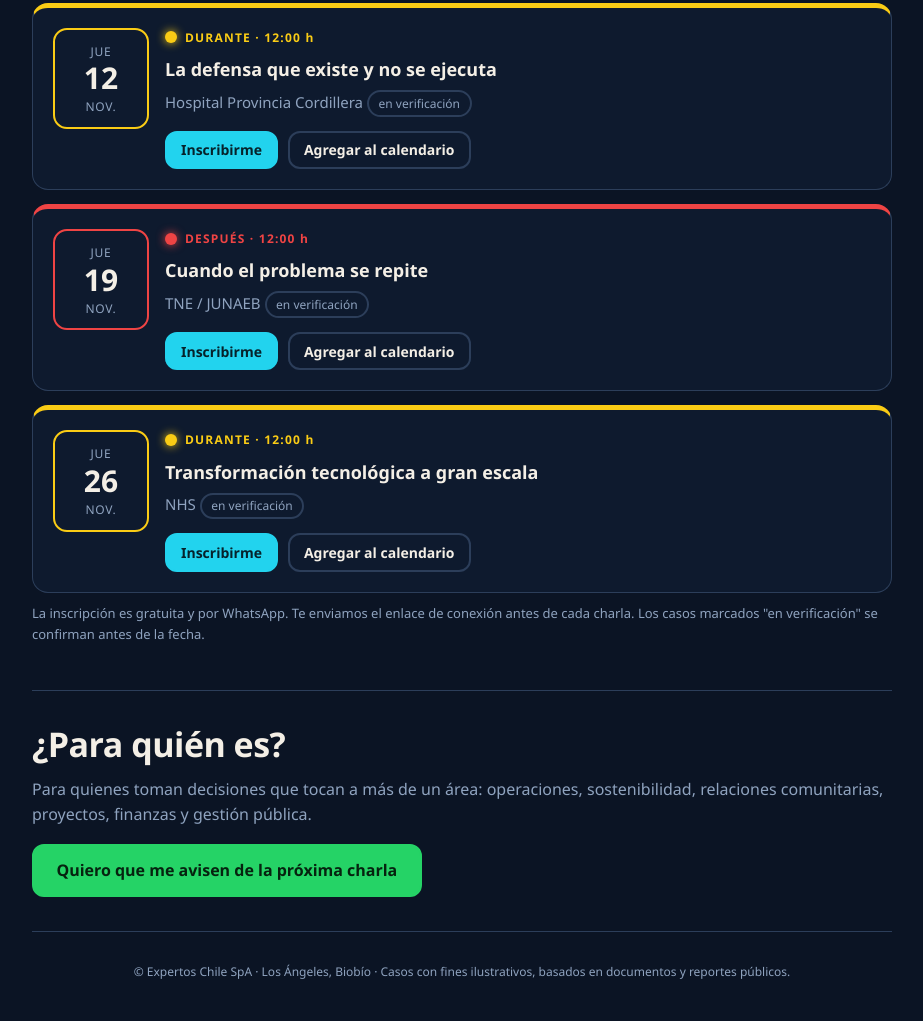
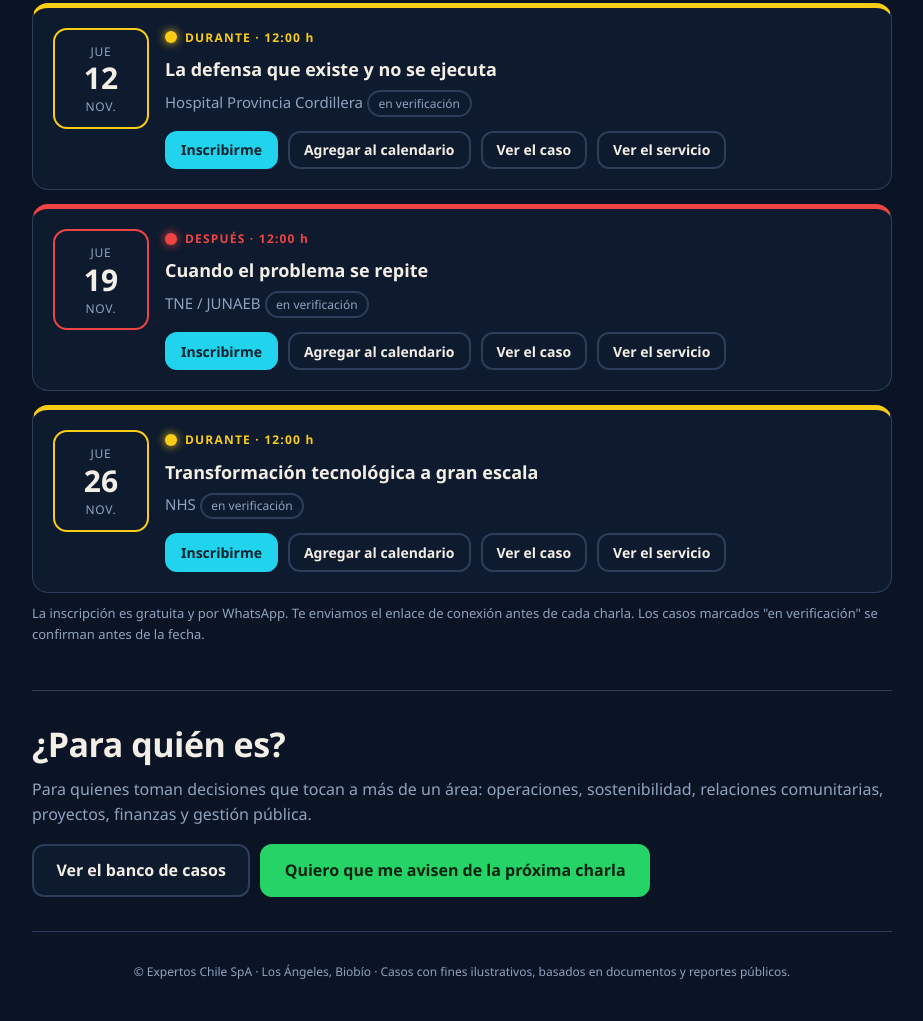
Before and after one commit to cyberzone8/expertoschile, a plain HTML site: page charlas.html in a window 1280 px wide. Shown: the part 1671-2692 px from the top of the page, without its empty margins (178-1101 px from the left). Drawn offline with Linux system fonts and the light colour scheme.

Commit message:
Update navigation and add new buttons in charlas.html

```diff
--- a/charlas.html
+++ b/charlas.html
@@ -15,7 +15,7 @@
 .step i{font-style:normal;font-weight:800;font-size:13px;letter-spacing:.08em;min-width:92px;color:var(--c);padding-top:2px}
 .step p{margin:0;font-size:15px}
 </style></head><body><div class="w">
-<nav><a class="brand" href="index.html" data-link>EXPERTOS CHILE</a><div class="links"><a href="casos.html" data-link>Casos</a><a href="productos.html" data-link>Servicios</a><a href="charlas.html" class="on" data-link>Charlas</a><a href="quienes-somos.html" data-link>Quiénes somos</a></div></nav>
+<nav><a class="brand" href="index.html" data-link>EXPERTOS CHILE</a><div class="links"><a href="casos.html" data-link>Casos</a><a href="productos.html" data-link>Servicios</a><a href="charlas.html" class="on" data-link>Charlas</a><a href="quienes-somos.html" data-link>Quiénes somos</a><a href="diagnostico.html" class="navcta" data-link>Diagnóstico</a></div></nav>
 
 <div style="padding:30px 0 20px">
  <div class="eye">EN VIVO · UNA VEZ A LA SEMANA</div>
@@ -40,7 +40,7 @@
 
 <section id="quien"><h2>¿Para quién es?</h2>
  <p>Para quienes toman decisiones que tocan a más de un área: operaciones, sostenibilidad, relaciones comunitarias, proyectos, finanzas y gestión pública.</p>
- <div class="btns"><a class="btn wa" id="wa" href="#" target="_blank" rel="noopener">Quiero que me avisen de la próxima charla</a></div>
+ <div class="btns"><a class="btn" href="casos.html" data-link>Ver el banco de casos</a><a class="btn wa" id="wa" href="#" target="_blank" rel="noopener">Quiero que me avisen de la próxima charla</a></div>
 </section>
 <footer>© Expertos Chile SpA · Los Ángeles, Biobío · Casos con fines ilustrativos, basados en documentos y reportes públicos.</footer>
 </div>
@@ -49,13 +49,13 @@
 const CONFIG={whatsapp:"569XXXXXXXX",hora:"12:00",duracionMin:30,zona:"America/Santiago"};
 /* e: g=antes, y=durante, r=despues. ok=true si el caso ya está verificado */
 const EV=[
-{f:"2026-10-15",e:"y",t:"Un cambio de sistema que frenó los despachos",c:"Revlon · ERP",ok:true},
-{f:"2026-10-22",e:"g",t:"Abrir rápido: lo que mueve una expansión",c:"Target Canadá",ok:true},
+{f:"2026-10-15",e:"y",t:"Un cambio de sistema que frenó los despachos",c:"Revlon · ERP",i:"revlon",ok:true},
+{f:"2026-10-22",e:"g",t:"Abrir rápido: lo que mueve una expansión",c:"Target Canadá",i:"target",ok:true},
 {f:"2026-10-29",e:"g",t:"Tu decisión sobre la mesa: diagnóstico en vivo",c:"Caso PYME",ok:true},
-{f:"2026-11-05",e:"g",t:"Una decisión contractual y su exposición",c:"Puente Chacao",ok:false},
-{f:"2026-11-12",e:"y",t:"La defensa que existe y no se ejecuta",c:"Hospital Provincia Cordillera",ok:false},
-{f:"2026-11-19",e:"r",t:"Cuando el problema se repite",c:"TNE / JUNAEB",ok:false},
-{f:"2026-11-26",e:"y",t:"Transformación tecnológica a gran escala",c:"NHS",ok:false}
+{f:"2026-11-05",e:"g",t:"Una decisión contractual y su exposición",c:"Puente Chacao",i:"chacao",ok:false},
+{f:"2026-11-12",e:"y",t:"La defensa que existe y no se ejecuta",c:"Hospital Provincia Cordillera",i:"cordillera",ok:false},
+{f:"2026-11-19",e:"r",t:"Cuando el problema se repite",c:"TNE / JUNAEB",i:"tne",ok:false},
+{f:"2026-11-26",e:"y",t:"Transformación tecnológica a gran escala",c:"NHS",i:"nhs",ok:false}
 ];
 const L={g:"ANTES",y:"DURANTE",r:"DESPUÉS"},p2=n=>String(n).padStart(2,"0");
 const ref=new URLSearchParams(location.search).get("ref")||"";
@@ -67,7 +67,7 @@ document.getElementById("ev").innerHTML=EV.filter(x=>new Date(x.f+"T00:00:00")>=
  const cal="https://calendar.google.com/calendar/render?action=TEMPLATE&text="+encodeURIComponent("Charla Expertos Chile: "+x.t)+"&dates="+ini+"/"+end+"&ctz="+CONFIG.zona+"&details="+encodeURIComponent("Caso: "+x.c+". Te enviaremos el enlace de conexión.");
  const wa="https://wa.me/"+CONFIG.whatsapp+"?text="+encodeURIComponent("Hola, quiero inscribirme a la charla del "+d.toLocaleDateString("es-CL",{day:"numeric",month:"long"})+" ("+x.c+")."+(ref?" (Ref: "+ref+")":""));
  const cls=primero?" next":"";primero=false;
- return `<div class="card st st-${x.e}${cls}"><div class="ev"><div class="date"><small>${d.toLocaleDateString("es-CL",{weekday:"short"})}</small><b>${d.getDate()}</b><small>${d.toLocaleDateString("es-CL",{month:"short"})}</small></div><div><div class="stage"><i class="dot"></i>${L[x.e]} · ${CONFIG.hora} h${cls?" · PRÓXIMA":""}</div><h3>${x.t}</h3><p>${x.c}${x.ok?"":' <span class="pill">en verificación</span>'}</p><div class="btns" style="margin-top:6px"><a class="btn cta sm" href="${wa}" target="_blank" rel="noopener">Inscribirme</a><a class="btn sm" href="${cal}" target="_blank" rel="noopener">Agregar al calendario</a></div></div></div></div>`}).join("")||"<p>Pronto publicaremos nuevas fechas.</p>";
+ return `<div class="card st st-${x.e}${cls}"><div class="ev"><div class="date"><small>${d.toLocaleDateString("es-CL",{weekday:"short"})}</small><b>${d.getDate()}</b><small>${d.toLocaleDateString("es-CL",{month:"short"})}</small></div><div><div class="stage"><i class="dot"></i>${L[x.e]} · ${CONFIG.hora} h${cls?" · PRÓXIMA":""}</div><h3>${x.t}</h3><p>${x.c}${x.ok?"":' <span class="pill">en verificación</span>'}</p><div class="btns" style="margin-top:6px"><a class="btn cta sm" href="${wa}" target="_blank" rel="noopener">Inscribirme</a><a class="btn sm" href="${cal}" target="_blank" rel="noopener">Agregar al calendario</a><a class="btn sm" href="${x.i?'casos.html#'+x.i:'diagnostico.html'}" data-link>${x.i?'Ver el caso':'Hacer el diagnóstico'}</a><a class="btn sm" href="productos.html?e=${x.e}" data-link>Ver el servicio</a></div></div></div></div>`}).join("")||"<p>Pronto publicaremos nuevas fechas.</p>";
 document.getElementById("wa").href="https://wa.me/"+CONFIG.whatsapp+"?text="+encodeURIComponent("Hola, quiero que me avisen de las próximas charlas de casos."+(ref?" (Ref: "+ref+")":""));
 document.querySelectorAll("a[data-link]").forEach(a=>{if(ref)a.href+=(a.href.includes("?")?"&":"?")+"ref="+encodeURIComponent(ref)});
 </script></body></html>
```
